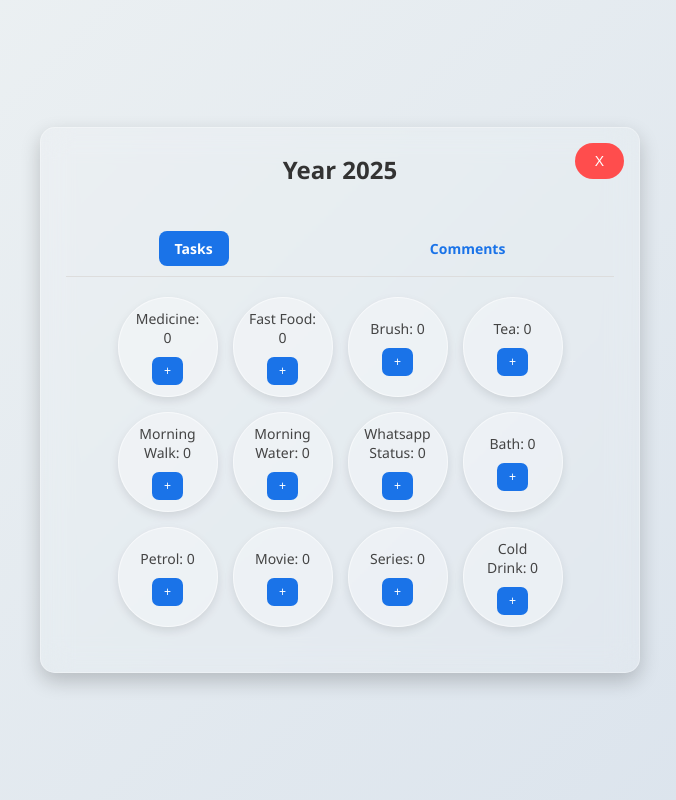
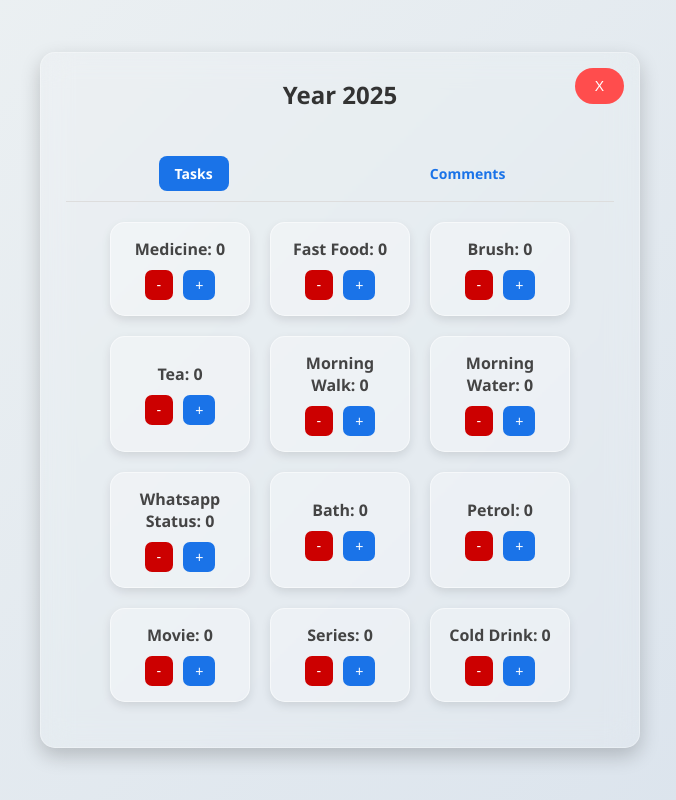
Before and after one commit to gopesh1234/task2, a plain HTML site: page index.html in a window 1280 px wide. Shown: the whole page, without its empty margins (300-976 px from the left). Drawn offline with Linux system fonts and the light colour scheme.

Commit message:
Update index.html

```diff
--- a/index.html
+++ b/index.html
@@ -101,10 +101,10 @@
 
         #tasks {
             display: flex;
-            flex-wrap: wrap; /* Allows tasks to wrap onto the next row if needed */
-            gap: 15px; /* Adds spacing between tasks */
-            justify-content: center; /* Centers tasks horizontally */
-            padding: 20px 10px; /* Adds padding for spacing */
+            flex-wrap: wrap; /* Allows tasks to wrap onto the next row */
+            gap: 20px; /* Adjust spacing between tasks */
+            justify-content: center; /* Center tasks horizontally */
+            padding: 20px 10px;
         }
 
         .task {
@@ -115,10 +115,9 @@
             padding: 15px;
             background: rgba(255, 255, 255, 0.3); /* Semi-transparent for a glass effect */
             border: 1px solid rgba(255, 255, 255, 0.5);
-            border-radius: 50%; /* Makes the task circular */
+            border-radius: 15px; /* Adjusted for a box look */
             transition: transform 0.2s, background-color 0.2s;
-            width: 100px; /* Fixed width for consistent circles */
-            height: 100px; /* Fixed height for consistent circles */
+            width: 140px; /* Adjusted width */
             color: #444;
             text-align: center;
             box-shadow: 0 4px 10px rgba(0, 0, 0, 0.1); /* Subtle shadow for depth */
@@ -130,9 +129,14 @@
             }
 
             .task p {
-                margin: 0;
-                font-size: 14px;
-                font-weight: 500;
+                margin: 0 0 10px 0; /* Add spacing below the task name */
+                font-size: 16px; /* Adjusted font size */
+                font-weight: bold;
+            }
+
+        .task-buttons {
+            display: flex;
+            gap: 10px; /* Space between buttons */
         }
 
         .task button {
@@ -140,10 +144,9 @@
             background: #1a73e8;
             border: none;
             color: #fff;
-                font-size: 12px;
+            font-size: 14px;
             border-radius: 7px;
             cursor: pointer;
-                margin-top: 10px;
             transition: background 0.3s, box-shadow 0.3s;
         }
 
@@ -151,6 +154,11 @@
                 background: #145cb8;
                 box-shadow: 0 4px 8px rgba(0, 0, 0, 0.2);
             }
+
+            .task button:nth-child(1) {
+                background-color: #cc0000; /* Red background */
+            }
+
 
         /* Comments Section */
         .comment-input {
@@ -269,13 +277,30 @@
                 taskName.textContent = `${task}: ${taskValue}`;
                 taskElement.appendChild(taskName);
 
+                const buttonsContainer = document.createElement('div');
+                buttonsContainer.classList.add('task-buttons');
+
+                const decrementButton = document.createElement('button');
+                decrementButton.textContent = "-";
+                decrementButton.addEventListener('click', () => decrementTask(task, taskName));
+                buttonsContainer.appendChild(decrementButton);
+
                 const incrementButton = document.createElement('button');
                 incrementButton.textContent = "+";
                 incrementButton.addEventListener('click', () => incrementTask(task, taskName));
-                taskElement.appendChild(incrementButton);
+                buttonsContainer.appendChild(incrementButton);
 
+
+                taskElement.appendChild(buttonsContainer);
                 tasksContainer.appendChild(taskElement);
             });
+        }
+
+        function decrementTask(task, taskNameElement) {
+            const currentValue = parseInt(localStorage.getItem(task), 10);
+            const newValue = Math.max(0, currentValue - 1); // Prevent negative values
+            localStorage.setItem(task, newValue);
+            taskNameElement.textContent = `${task}: ${newValue}`;
         }
 
         function incrementTask(task, taskNameElement) {
```
Lines whose indentation alone changed are shown as unchanged.
